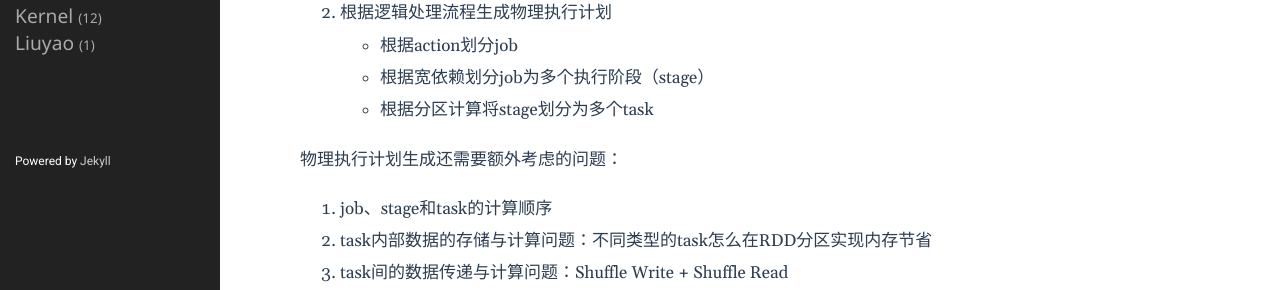
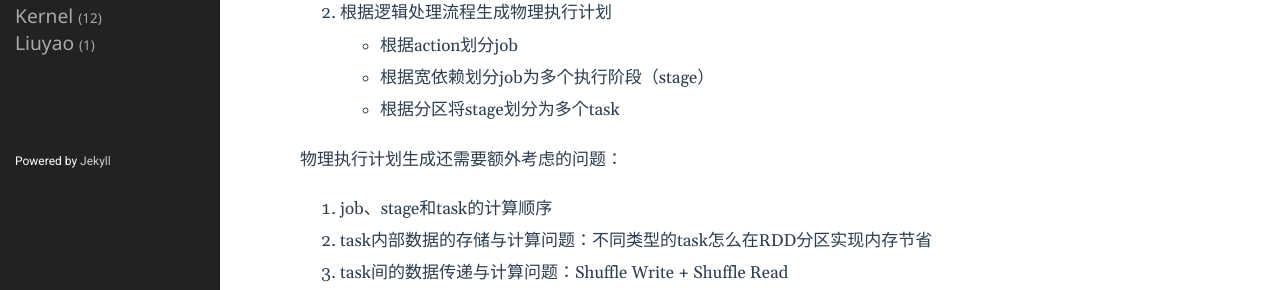
Before and after one commit to lclgo/lclgo.github.io, a Jekyll site: the page built from _posts/2024-12-10-spark.md, in a window 1280 px wide. Shown: the part 459-749 px from the top of the page. Built offline with Jekyll 4.4.1, drawn with Linux system fonts in a browser that asks for light colours.

Commit message:
update spark

```diff
--- a/_posts/2024-12-10-spark.md
+++ b/_posts/2024-12-10-spark.md
@@ -17,7 +17,7 @@ category: basic
 2. 根据逻辑处理流程生成物理执行计划
     * 根据action划分job
     * 根据宽依赖划分job为多个执行阶段（stage）
-    * 根据分区计算将stage划分为多个task
+    * 根据分区将stage划分为多个task
 
 物理执行计划生成还需要额外考虑的问题：
 
```
